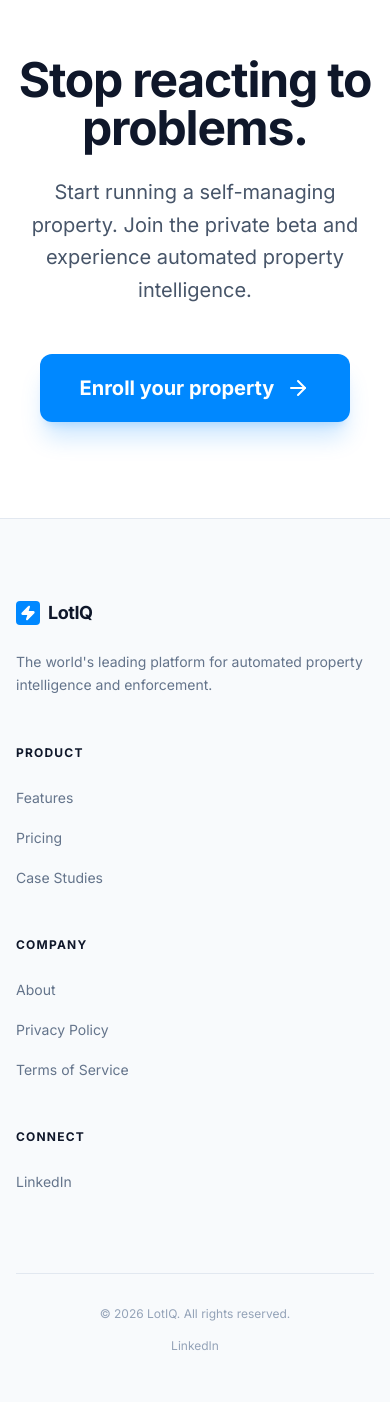
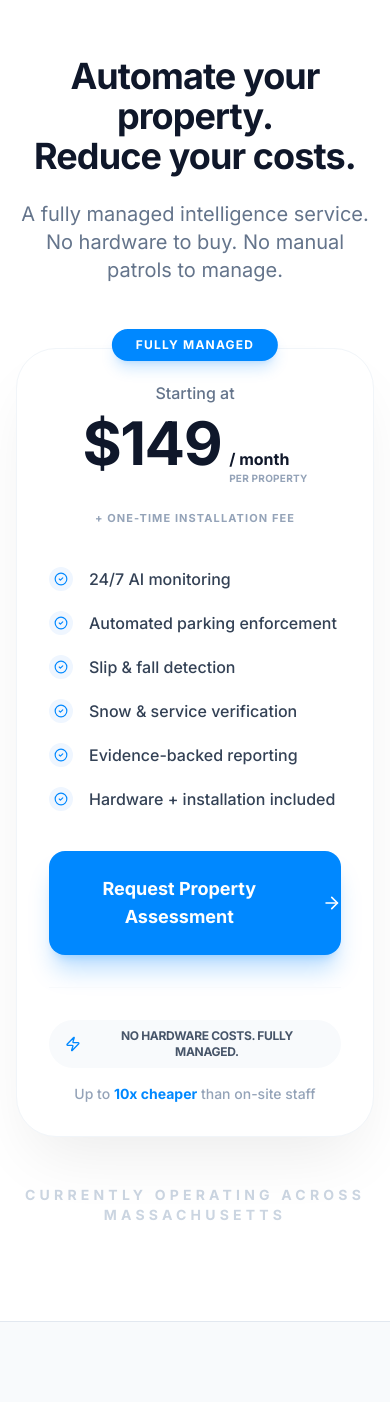
Before and after one commit to azaamusama/LotIQ-Website, a React (Vite) app: page / in a window 390 px wide. Shown: the part 7045-8447 px from the top of the page. Built offline with nearby package versions, Linux system fonts and the light colour scheme.

Commit message:
feat: Add pricing section and update CTA
Replaces the previous final CTA section with a new pricing section, including design elements and placeholder content. Also, updates the contact form submit button text from "Request access" to "Send".

```diff
--- a/src/ContactForm.tsx
+++ b/src/ContactForm.tsx
@@ -145,7 +145,7 @@ export const ContactForm = ({ onClose }: ContactFormProps) => {
                   type="submit"
                   className="w-full bg-primary text-white py-5 rounded-2xl text-lg font-bold shadow-xl shadow-primary/20 hover:bg-blue-600 active:scale-[0.98] transition-all flex items-center justify-center gap-2 group"
                 >
-                  Request access
+                  Send
                   <ArrowRight className="w-5 h-5 group-hover:translate-x-1 transition-transform" />
                 </button>
                 <p className="text-center text-[11px] text-slate-400 mt-5 font-bold uppercase tracking-wider">
--- a/src/pages/Home.tsx
+++ b/src/pages/Home.tsx
@@ -278,24 +278,106 @@ export const HomePage = ({ onEnroll }: HomePageProps) => {
         </div>
       </section>
 
-      {/* Section 7: Final CTA */}
-      <section className="py-24 lg:py-32 bg-white text-center">
-        <div className="max-w-4xl mx-auto px-4 sm:px-6 lg:px-8">
-          <h2 className="text-5xl lg:text-7xl font-bold text-slate-900 mb-6 tracking-tight">Stop reacting to problems.</h2>
-          <p className="text-xl text-slate-600 mb-12 max-w-2xl mx-auto leading-relaxed">
-            Start running a self-managing property. Join the private beta and experience automated property intelligence.
-          </p>
-          <div className="flex justify-center">
-            <button
-              onClick={onEnroll}
-              className="bg-primary text-white px-10 py-5 rounded-xl text-xl font-bold hover:bg-blue-600 transition-all shadow-xl shadow-primary/20 flex items-center gap-3 group"
+      {/* Section 6: Pricing */}
+      <section id="pricing" className="py-24 lg:py-36 bg-white relative overflow-hidden">
+        <div className="absolute top-0 right-0 w-1/2 h-full bg-slate-50/50 skew-x-[-12deg] translate-x-1/4 -z-10" />
+
+        <div className="max-w-7xl mx-auto px-4 sm:px-6 lg:px-8 relative z-10">
+          <div className="text-center mb-16 lg:mb-24">
+            <motion.h2
+              initial={{ opacity: 0, y: 20 }}
+              whileInView={{ opacity: 1, y: 0 }}
+              viewport={{ once: true }}
+              className="text-4xl lg:text-6xl font-bold text-slate-900 mb-6 tracking-tight"
             >
-              Enroll your property
-              <ArrowRight className="w-6 h-6 group-hover:translate-x-1 transition-transform" />
-            </button>
+              Automate your property.<br />Reduce your costs.
+            </motion.h2>
+            <motion.p
+              initial={{ opacity: 0, y: 20 }}
+              whileInView={{ opacity: 1, y: 0 }}
+              viewport={{ once: true }}
+              transition={{ delay: 0.1 }}
+              className="text-xl text-slate-500 max-w-2xl mx-auto"
+            >
+              A fully managed intelligence service. No hardware to buy. No manual patrols to manage.
+            </motion.p>
+          </div>
+
+          <div className="max-w-xl mx-auto">
+            <motion.div
+              initial={{ opacity: 0, scale: 0.95 }}
+              whileInView={{ opacity: 1, scale: 1 }}
+              viewport={{ once: true }}
+              className="bg-white rounded-[40px] border border-slate-100 shadow-[0_32px_64px_-16px_rgba(0,0,0,0.08)] p-8 lg:p-12 relative"
+            >
+              <div className="absolute -top-5 left-1/2 -translate-x-1/2 bg-primary text-white px-6 py-2 rounded-full text-xs font-bold uppercase tracking-widest shadow-lg shadow-primary/20">
+                Fully Managed
+              </div>
+
+              <div className="text-center mb-10">
+                <div className="text-slate-500 font-medium mb-2">Starting at</div>
+                <div className="flex items-baseline justify-center gap-2">
+                  <span className="text-6xl font-bold text-slate-900 tracking-tight">$149</span>
+                  <div className="text-left">
+                    <div className="text-slate-900 font-bold leading-none">/ month</div>
+                    <div className="text-[10px] text-slate-400 font-bold uppercase tracking-wide mt-1">per property</div>
+                  </div>
+                </div>
+                <p className="text-[11px] text-slate-400 font-bold uppercase tracking-widest mt-6">
+                  + one-time installation fee
+                </p>
+              </div>
+
+              <div className="space-y-5 mb-10">
+                {[
+                  '24/7 AI monitoring',
+                  'Automated parking enforcement',
+                  'Slip & fall detection',
+                  'Snow & service verification',
+                  'Evidence-backed reporting',
+                  'Hardware + installation included'
+                ].map((feature, i) => (
+                  <div key={i} className="flex items-center gap-4 group">
+                    <div className="w-6 h-6 rounded-full bg-blue-50 flex items-center justify-center shrink-0 group-hover:bg-primary transition-colors">
+                      <CheckCircle2 className="w-3.5 h-3.5 text-primary group-hover:text-white transition-colors" />
+                    </div>
+                    <span className="text-slate-700 font-medium">{feature}</span>
+                  </div>
+                ))}
+              </div>
+
+              <button
+                onClick={onEnroll}
+                className="w-full bg-primary text-white py-6 rounded-2xl text-lg font-bold shadow-xl shadow-primary/25 hover:bg-blue-600 active:scale-[0.98] transition-all flex items-center justify-center gap-3 group"
+              >
+                Request Property Assessment
+                <ArrowRight className="w-5 h-5 group-hover:translate-x-1 transition-transform" />
+              </button>
+
+              <div className="mt-8 pt-8 border-t border-slate-50 flex flex-col items-center gap-4 text-center">
+                <div className="flex items-center gap-2 px-4 py-2 bg-slate-50 rounded-full">
+                  <Zap className="w-4 h-4 text-primary" />
+                  <span className="text-xs font-bold text-slate-600 uppercase tracking-tight">No hardware costs. Fully managed.</span>
+                </div>
+                <p className="text-sm font-medium text-slate-400">
+                  Up to <span className="text-primary font-bold">10x cheaper</span> than on-site staff
+                </p>
+              </div>
+            </motion.div>
+
+            <motion.p
+              initial={{ opacity: 0 }}
+              whileInView={{ opacity: 1 }}
+              viewport={{ once: true }}
+              transition={{ delay: 0.3 }}
+              className="mt-12 text-center text-sm font-bold text-slate-300 uppercase tracking-[0.3em]"
+            >
+              Currently operating across Massachusetts
+            </motion.p>
           </div>
         </div>
       </section>
+
     </>
   );
 };
```
